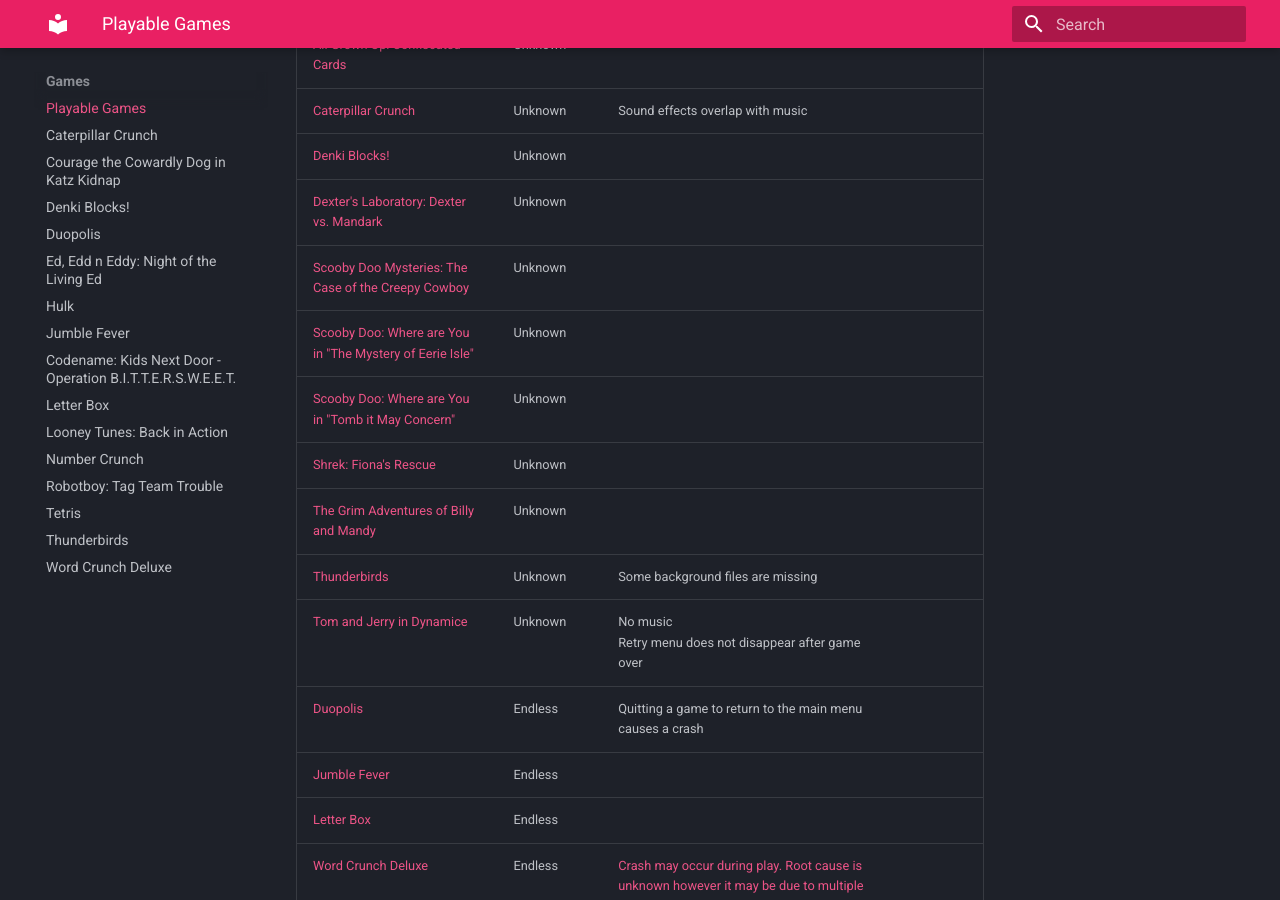
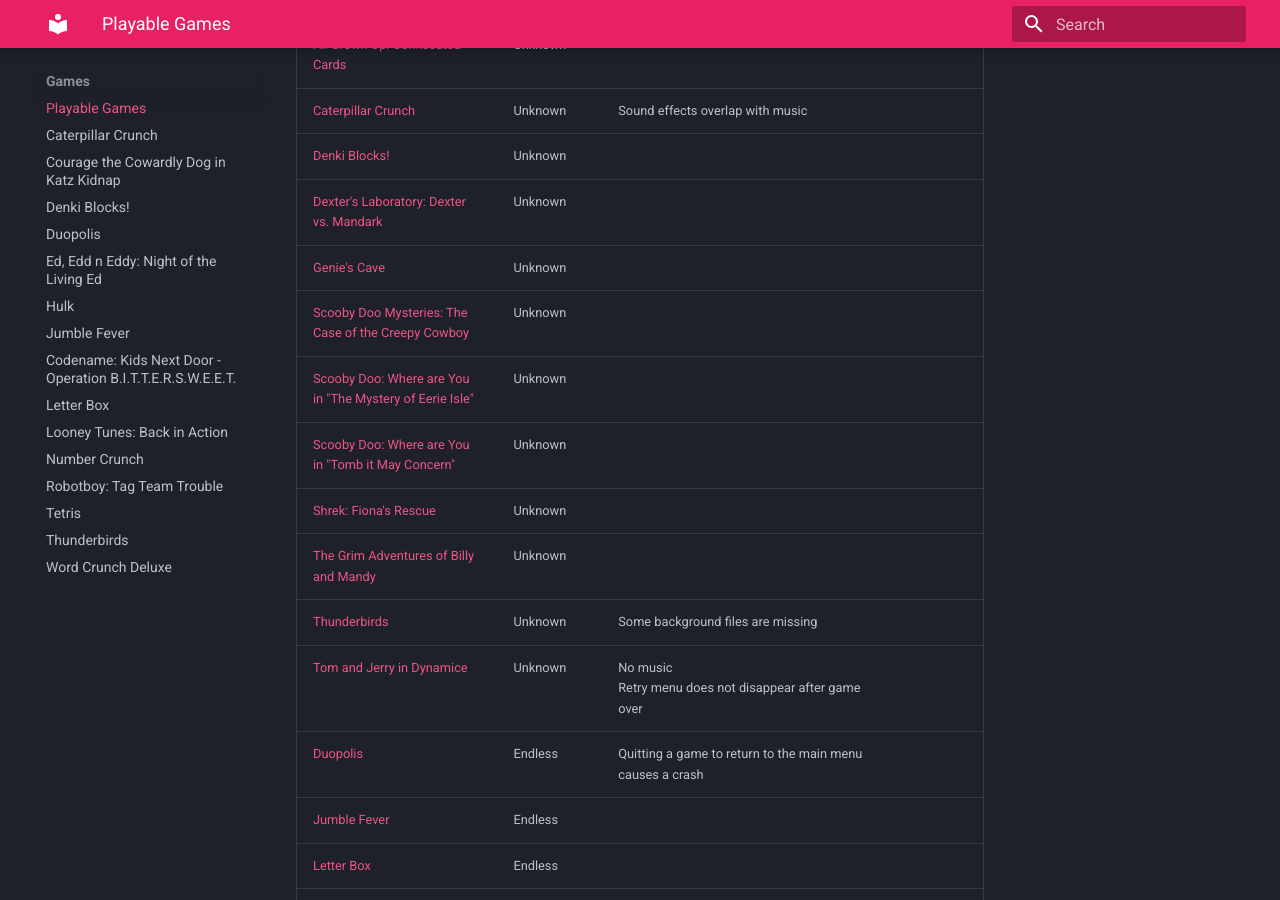
Before and after one commit to cobaltgit/sky-games-archive, an MkDocs documentation site: the page built from docs/games/index.md, in a window 1280 px wide and 900 px high, scrolled down 1519 px. Built offline with MkDocs 1.6.1 and Material for MkDocs 9.7.7, drawn with Linux system fonts in a browser that asks for light colours; comment, search, counter and statistics services are not loaded.

Commit message:
Add Genie's Cave to playable games

```diff
--- a/docs/games/index.md
+++ b/docs/games/index.md
@@ -40,6 +40,7 @@
 [Caterpillar Crunch](/games/caterpillar)|Unknown|Sound effects overlap with music|
 [Denki Blocks!](/games/denki-blocks)|Unknown|
 [Dexter's Laboratory: Dexter vs. Mandark](/games/dexter-vs-mandark)|Unknown|
+[Genie's Cave](/games/genies-cave)|Unknown|
 [Scooby Doo Mysteries: The Case of the Creepy Cowboy](/games/scooby-creepy-cowboy)|Unknown|
 [Scooby Doo: Where are You in "The Mystery of Eerie Isle"](/games/scooby-eerie-isle)|Unknown|
 [Scooby Doo: Where are You in "Tomb it May Concern"](/games/scooby-tomb)|Unknown|
```
